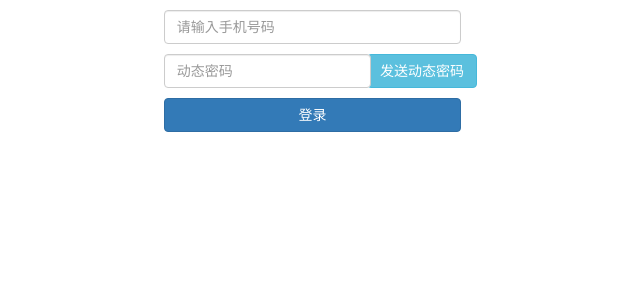
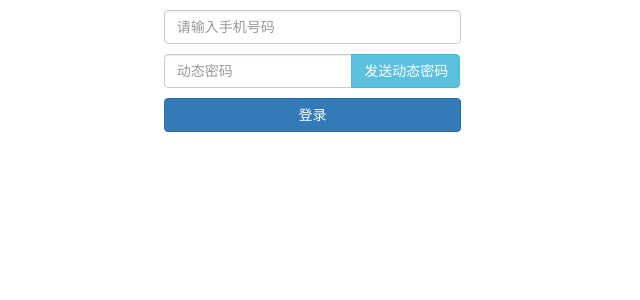
Before and after one commit to androidzhibinw/Flask-reg, a Flask app: page / in a window 1280 px wide. Shown: the top 300 px of the page, without its empty margins (273-913 px from the left). Run offline with Flask 2, Linux system fonts and the light colour scheme; some libraries are stand-ins or nearby versions.

Commit message:
use inline group
Change-Id: I39610714f098d29c4bbd2a1fbeb1b8ed214c6819

```diff
--- a/app.py
+++ b/app.py
@@ -4,5 +4,9 @@ app = Flask(__name__)
 def index():
         return render_template('reg.html')
 
+
+
+
+
 if __name__ == '__main__':
         app.run(host='0.0.0.0',debug=True)
--- a/templates/reg.html
+++ b/templates/reg.html
@@ -9,14 +9,16 @@
     </div>
 </div>
 <div class="row top-buffer">
-    <div class="form-inline">
-        <div class="form-group col-sm-offset-4 col-sm-2">
-            <input type="text" class="form-control" placeholder="动态密码">
+        <div class="form-group">
+            <div class="col-sm-offset-4 col-sm-3">
+                <div class="input-group">
+                    <input type="text" class="form-control" placeholder="动态密码">
+                    <span class="input-group-btn">
+                        <button type="button" class="btn btn-info btn-block">发送动态密码</button>
+                    </span>
+                </div>
+            </div>
         </div>
-        <div class="form-group">
-            <button type="button" class="btn btn-info btn-block">发送动态密码</button>
-        </div>
-    </div>
 </div>
 <div class="row top-buffer">
      <div class="form-group col-sm-offset-4 col-sm-3">
```
